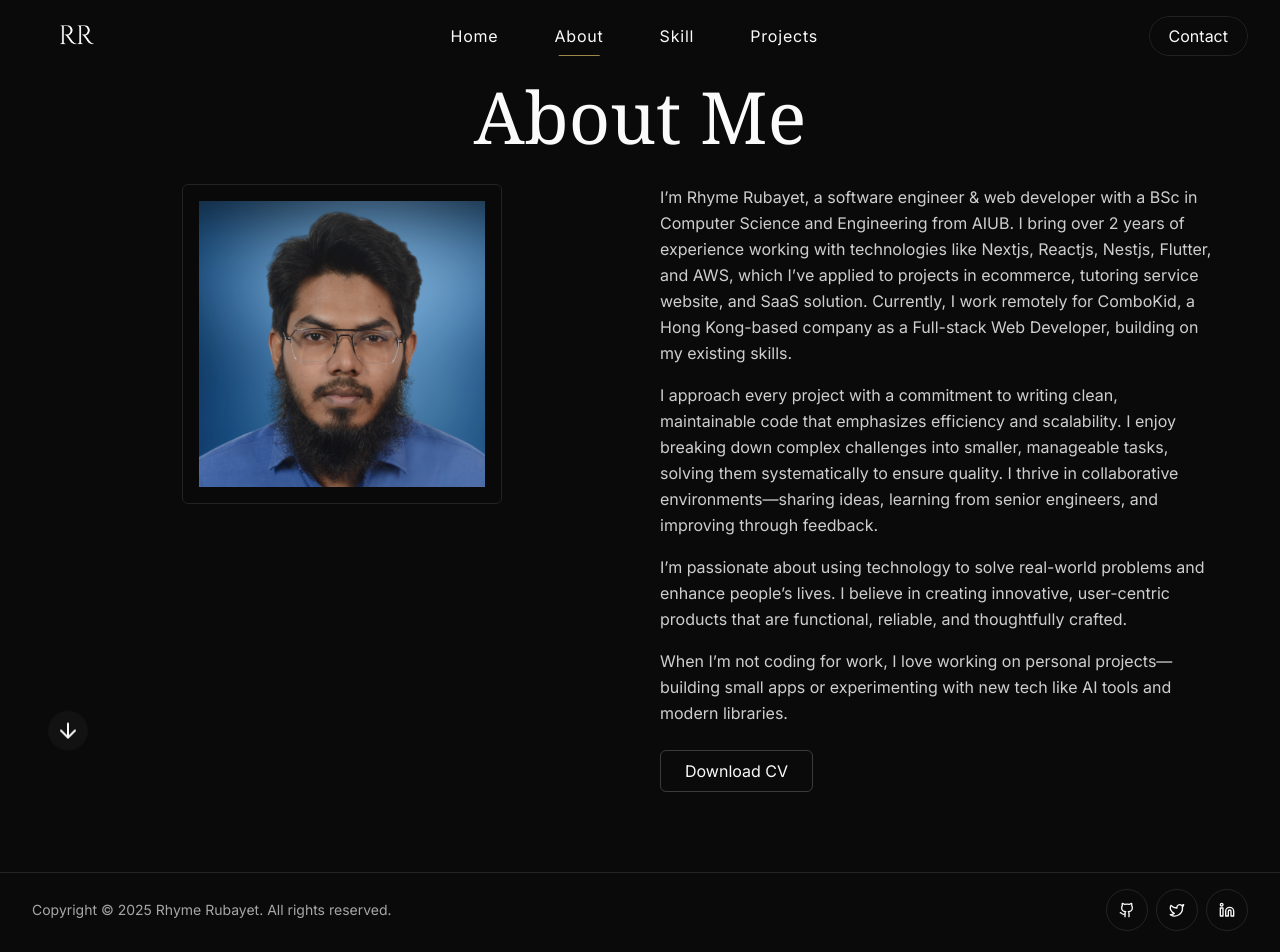
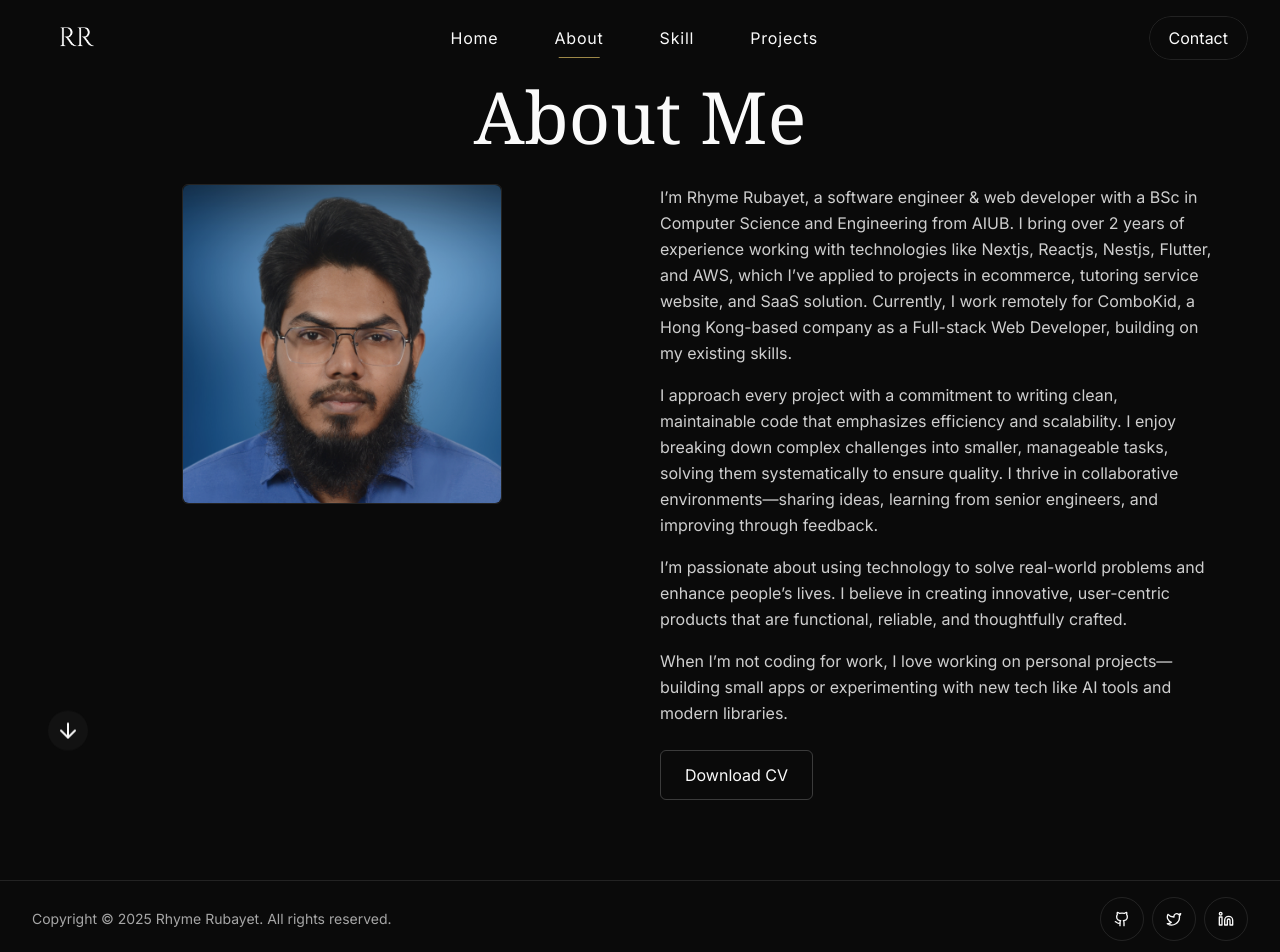
Before and after one commit to rubayet211/portfolio, a Next.js app: page /about in a window 1280 px wide. Shown: the top 952 px of the page. Built offline with nearby package versions, Linux system fonts and the light colour scheme.

Commit message:
Enhance layout and styling for improved responsiveness and accessibility

```diff
--- a/src/app/about/page.jsx
+++ b/src/app/about/page.jsx
@@ -11,17 +11,17 @@ export default function About() {
 
         <div className="grid grid-cols-1 md:grid-cols-2 gap-10 items-start">
           <div className="flex justify-center mb-8 md:mb-0">
-            <div className="relative w-80 h-80 border border-white/10 rounded-md p-4">
+            <div className="relative w-full max-w-sm aspect-square sm:w-80 sm:h-80 border border-white/10 rounded-md p-4">
               <div className="w-full h-full flex items-center justify-center">
                 <Image
                   src="/profile.png"
                   alt="Profile picture"
-                  width={512}
-                  height={512}
-                  className="object-cover"
+                  fill
+                  sizes="(max-width: 640px) 100vw, 320px"
+                  className="object-cover rounded-md"
                 />
               </div>
-              <div className="absolute inset-0 bg-black/10"></div>
+              <div className="absolute inset-0 bg-black/10 rounded-md"></div>
             </div>
           </div>
 
--- a/src/app/globals.css
+++ b/src/app/globals.css
@@ -77,6 +77,11 @@
     border-color: rgb(255 255 255 / 0.1);
     transition-property: color, background-color, border-color;
     transition-duration: 300ms;
+    min-width: 44px;
+    min-height: 44px;
+    display: flex;
+    align-items: center;
+    justify-content: center;
   }
   .social-icon:hover {
     background-color: var(--color-accent) / 0.1;
@@ -85,13 +90,17 @@
   .button-outline {
     padding-left: 1.5rem;
     padding-right: 1.5rem;
-    padding-top: 0.5rem;
-    padding-bottom: 0.5rem;
+    padding-top: 0.75rem;
+    padding-bottom: 0.75rem;
     border-width: 1px;
     border-color: rgb(255 255 255 / 0.2);
     border-radius: 0.375rem;
     transition-property: all;
     transition-duration: 300ms;
+    min-height: 44px;
+    display: flex;
+    align-items: center;
+    justify-content: center;
   }
   .button-outline:hover {
     border-color: var(--color-accent);
@@ -101,6 +110,10 @@
     position: relative;
     overflow: hidden;
     border-radius: 9999px;
+    min-height: 44px;
+    display: flex;
+    align-items: center;
+    justify-content: center;
   }
   .cutout-button::before {
     content: '';
--- a/src/app/page.js
+++ b/src/app/page.js
@@ -11,7 +11,7 @@ export default function Home() {
             Rhyme Rubayet
           </h1>
           <h2 className="font-sans text-xl md:text-2xl tracking-widest text-white/80 mb-12">
-            SOFTWARE ENGINNER + WEB DEVELOPER
+            SOFTWARE ENGINEER + WEB DEVELOPER
           </h2>
           <Link href="/about" className="inline-flex items-center space-x-2 button-outline">
             <span>Explore</span>
--- a/src/app/skill/page.jsx
+++ b/src/app/skill/page.jsx
@@ -35,7 +35,7 @@ export default function service() {
             {skills.map((skill, index) => (
               <div
                 key={index}
-                className="bg-secondary/30 border border-white/10 rounded-lg p-4 sm:p-6 text-center hover:border-gold/30 transition-all hover:bg-secondary/50"
+                className="bg-secondary/30 border border-white/10 rounded-lg p-4 sm:p-6 text-center hover:border-accent/30 transition-all hover:bg-secondary/50"
               >
                 <span className="text-sm sm:text-base">{skill}</span>
               </div>
--- a/src/components/Header.jsx
+++ b/src/components/Header.jsx
@@ -50,7 +50,7 @@ export default function Header() {
           </Link>
           <button
             onClick={toggleMenu}
-            className="text-white focus:outline-none z-50"
+            className="text-white focus:outline-none z-50 p-2 -mr-2"
             aria-label="Toggle menu"
           >
             {isMenuOpen ? (
@@ -87,7 +87,7 @@ export default function Header() {
         <div
           className={`fixed inset-0 bg-background/95 backdrop-blur-md transition-all duration-300 ease-in-out md:hidden ${
             isMenuOpen ? "translate-x-0" : "-translate-x-full"
-          } z-40 flex items-center justify-center`}
+          } z-[60] flex items-center justify-center`}
         >
           <nav className="flex flex-col items-center space-y-6">
             <Link href="/" onClick={() => setIsMenuOpen(false)}>
```
